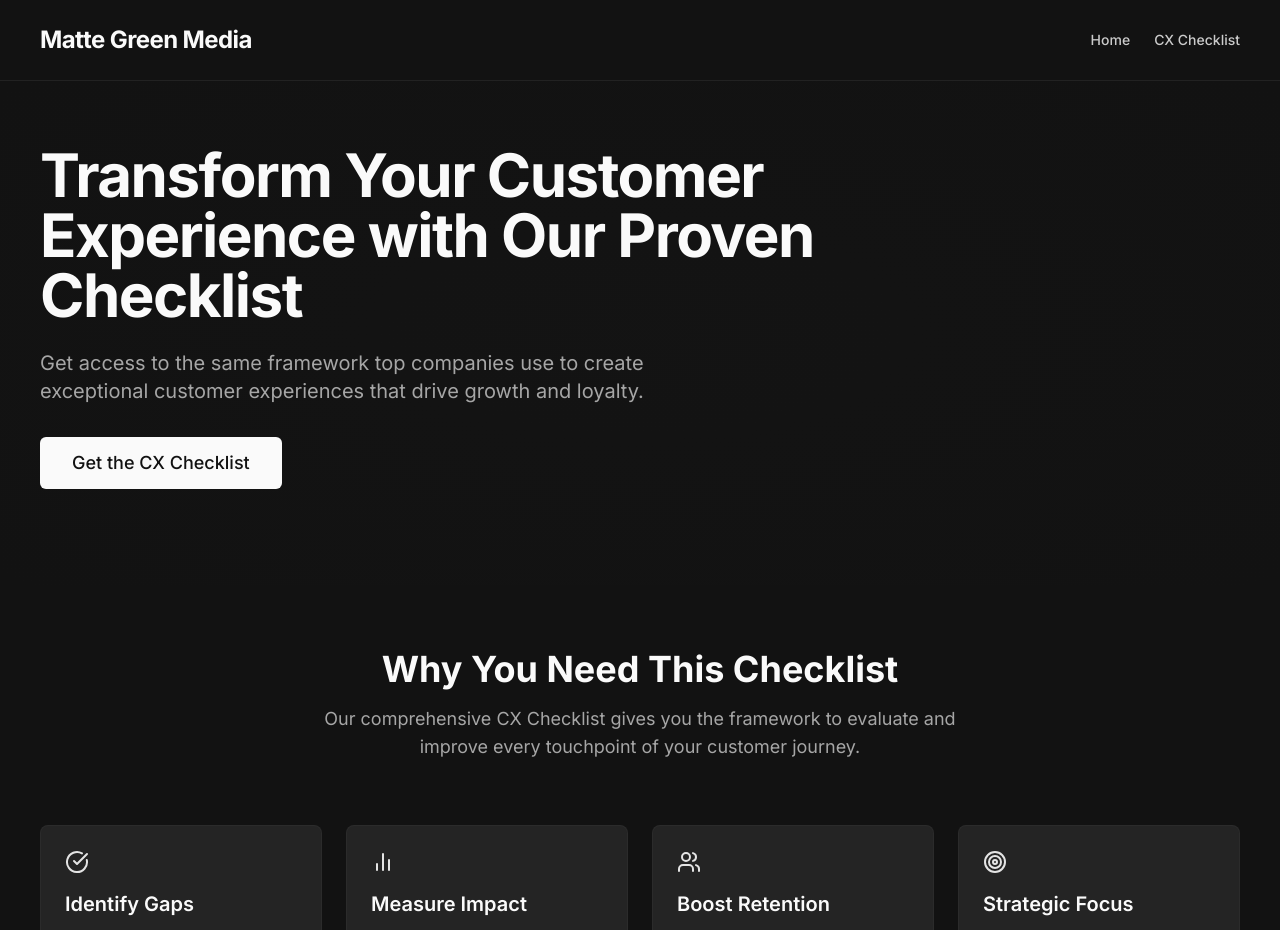
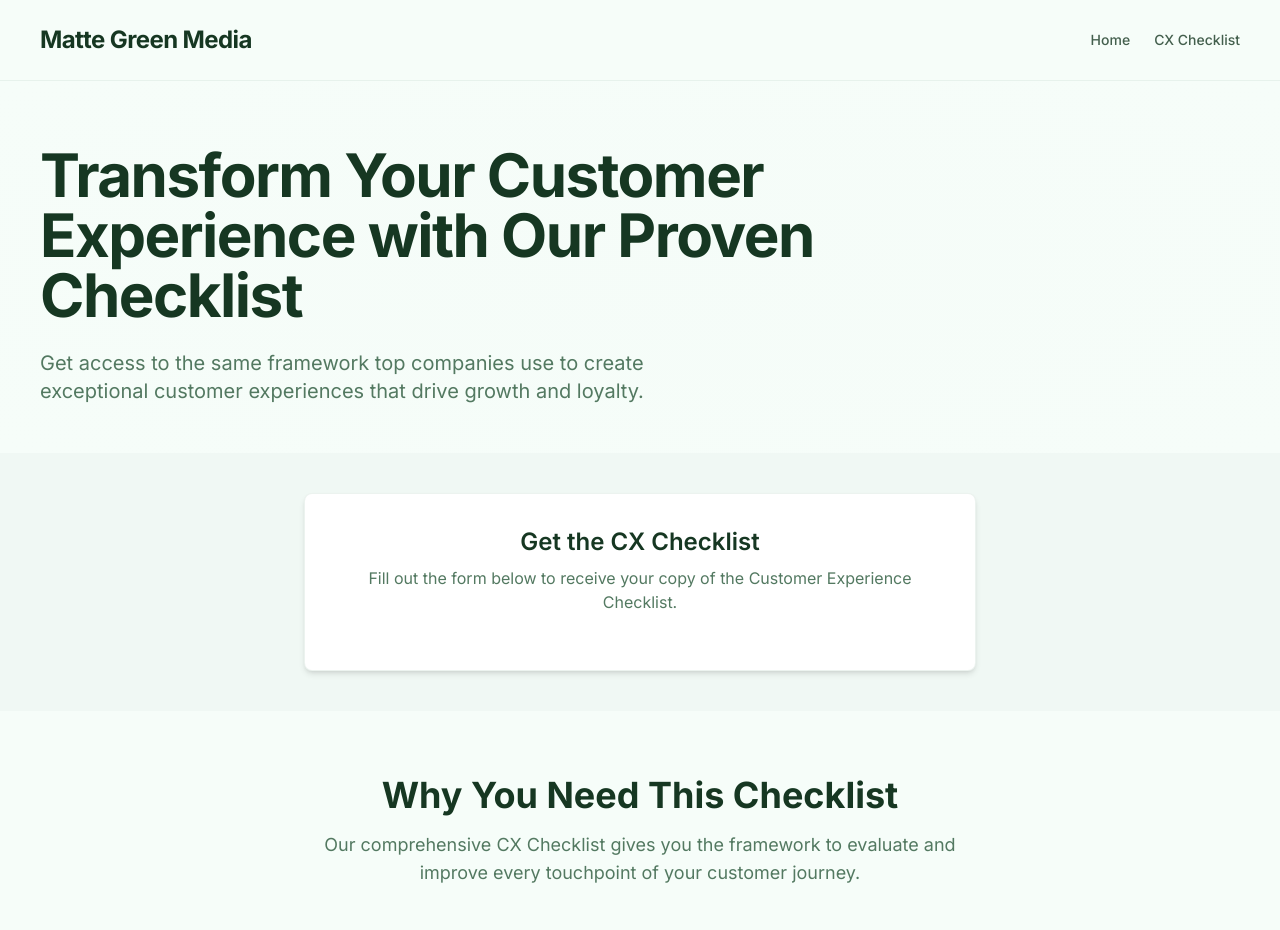
Before and after one commit to nexionly/signup-cx-checklist, a React (Vite) app: page / in a window 1280 px wide. Shown: the top 930 px of the page. Built offline with nearby package versions, Linux system fonts and the light colour scheme.

Commit message:
Refactor: Adjust layout and content
- Move the signup form above the fold.
- Remove the testimonial and "Ready to Transform" sections.
- Ensure the color palette matches the specified website.

```diff
--- a/src/components/BenefitCard.tsx
+++ b/src/components/BenefitCard.tsx
@@ -12,10 +12,10 @@ interface BenefitCardProps {
 const BenefitCard = ({ title, description, icon, className }: BenefitCardProps) => {
   return (
     <div className={cn(
-      "p-6 rounded-lg bg-secondary border border-border/50 h-full transition-all duration-300 hover:border-border",
+      "p-6 rounded-lg bg-white border border-border shadow-sm h-full transition-all duration-300 hover:shadow-md",
       className
     )}>
-      {icon && <div className="mb-4 text-primary/90">{icon}</div>}
+      {icon && <div className="mb-4 text-primary">{icon}</div>}
       <h3 className="text-xl font-semibold mb-2">{title}</h3>
       <p className="text-muted-foreground">{description}</p>
     </div>
--- a/src/components/Hero.tsx
+++ b/src/components/Hero.tsx
@@ -3,7 +3,7 @@ import React from 'react';
 
 const Hero = () => {
   return (
-    <div className="pt-16 pb-24 px-4 md:px-10 w-full relative overflow-hidden">
+    <div className="pt-16 pb-4 px-4 md:px-10 w-full relative overflow-hidden">
       <div className="max-w-7xl mx-auto relative z-10">
         <div className="max-w-4xl">
           <h1 className="text-4xl md:text-6xl font-bold tracking-tight mb-6 fade-in">
@@ -12,14 +12,6 @@ const Hero = () => {
           <p className="text-xl text-muted-foreground mb-8 max-w-2xl slide-up">
             Get access to the same framework top companies use to create exceptional customer experiences that drive growth and loyalty.
           </p>
-          <div className="slide-up" style={{ animationDelay: '0.2s' }}>
-            <a
-              href="#signup"
-              className="inline-flex items-center justify-center px-8 py-3 rounded-md text-lg font-medium bg-primary text-primary-foreground hover:bg-primary/90 transition-colors"
-            >
-              Get the CX Checklist
-            </a>
-          </div>
         </div>
       </div>
 
--- a/src/components/SignupForm.tsx
+++ b/src/components/SignupForm.tsx
@@ -13,11 +13,12 @@ const SignupForm = () => {
   }, []);
 
   return (
-    <div className="w-full max-w-2xl mx-auto my-12">
+    <div className="w-full bg-secondary/50 py-10 px-4">
+      <div className="max-w-2xl mx-auto">
         <div
           ref={formRef}
           id="kit-form-container"
-        className="bg-secondary p-6 md:p-8 rounded-lg border border-border/50"
+          className="bg-white p-6 md:p-8 rounded-lg shadow-md border border-border/50"
         >
           {/* The KIT form will be injected here automatically via the script */}
           <div className="text-center mb-6">
@@ -28,6 +29,7 @@ const SignupForm = () => {
           </div>
         </div>
       </div>
+    </div>
   );
 };
 
--- a/src/index.css
+++ b/src/index.css
@@ -5,33 +5,33 @@
 
 @layer base {
   :root {
-    --background: 0 0% 7%;
-    --foreground: 0 0% 98%;
+    --background: 142 69% 98%;
+    --foreground: 142 43% 15%;
 
-    --card: 0 0% 10%;
-    --card-foreground: 0 0% 98%;
+    --card: 142 69% 98%;
+    --card-foreground: 142 43% 15%;
 
-    --popover: 0 0% 10%;
-    --popover-foreground: 0 0% 98%;
+    --popover: 142 69% 98%;
+    --popover-foreground: 142 43% 15%;
 
-    --primary: 0 0% 98%;
-    --primary-foreground: 0 0% 7%;
+    --primary: 142 43% 42%;
+    --primary-foreground: 0 0% 100%;
 
-    --secondary: 0 0% 14%;
-    --secondary-foreground: 0 0% 98%;
+    --secondary: 142 26% 94%;
+    --secondary-foreground: 142 43% 15%;
 
-    --muted: 0 0% 14%;
-    --muted-foreground: 0 0% 65%;
+    --muted: 142 26% 94%;
+    --muted-foreground: 142 19% 40%;
 
-    --accent: 0 0% 14%;
-    --accent-foreground: 0 0% 98%;
+    --accent: 142 26% 94%;
+    --accent-foreground: 142 43% 15%;
 
     --destructive: 0 84.2% 60.2%;
     --destructive-foreground: 0 0% 98%;
 
-    --border: 0 0% 20%;
-    --input: 0 0% 14%;
-    --ring: 0 0% 83.9%;
+    --border: 142 20% 88%;
+    --input: 142 26% 94%;
+    --ring: 142 43% 42%;
 
     --radius: 0.5rem;
   }
--- a/src/pages/Index.tsx
+++ b/src/pages/Index.tsx
@@ -3,8 +3,6 @@ import React from 'react';
 import Header from '@/components/Header';
 import Hero from '@/components/Hero';
 import Features from '@/components/Features';
-import Testimonial from '@/components/Testimonial';
-import CallToAction from '@/components/CallToAction';
 import SignupForm from '@/components/SignupForm';
 import Footer from '@/components/Footer';
 
@@ -14,10 +12,8 @@ const Index = () => {
       <Header />
       <main className="flex-grow">
         <Hero />
+        <SignupForm />
         <Features />
-        <Testimonial />
-        <CallToAction />
-        <SignupForm />
       </main>
       <Footer />
     </div>
```
Lines whose indentation alone changed are shown as unchanged.
